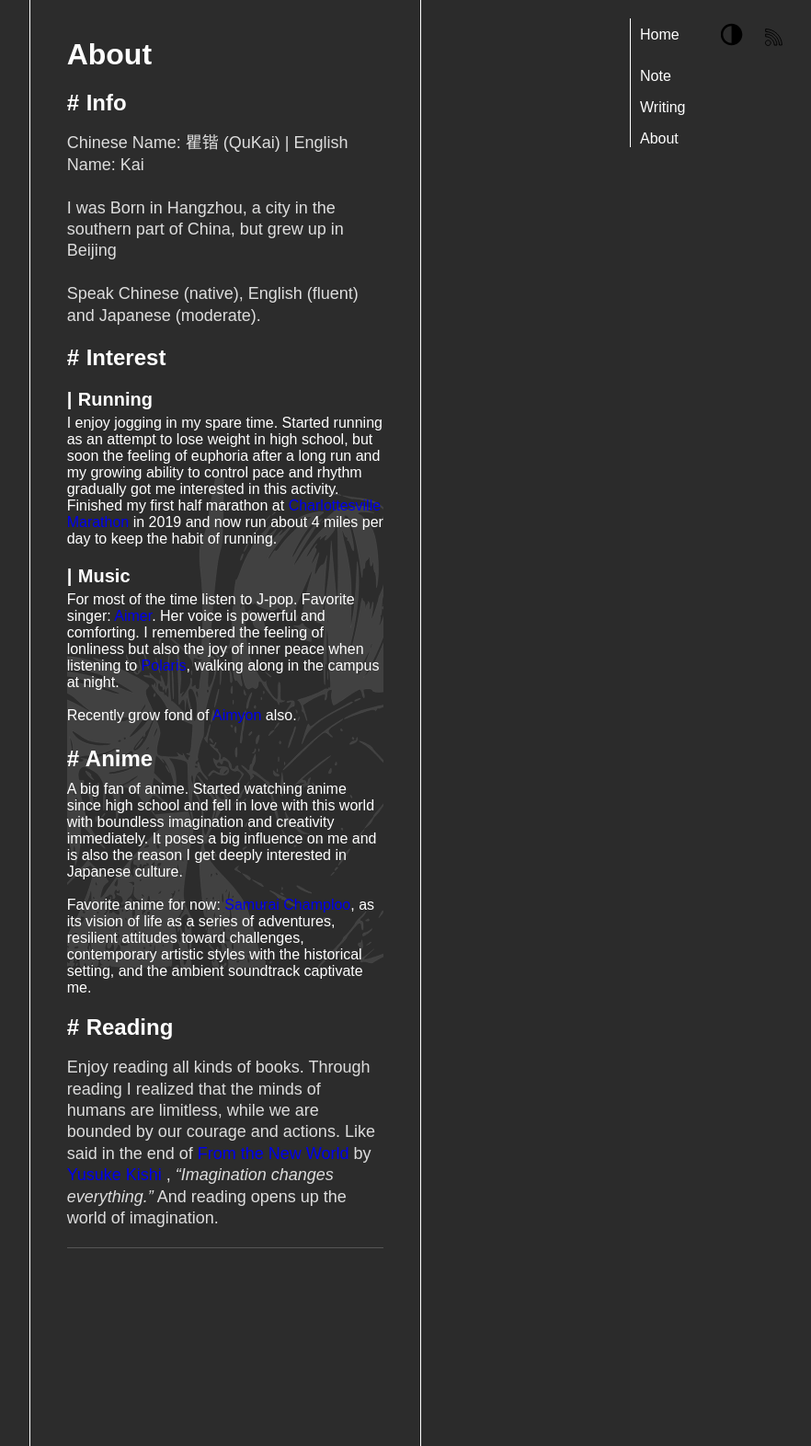
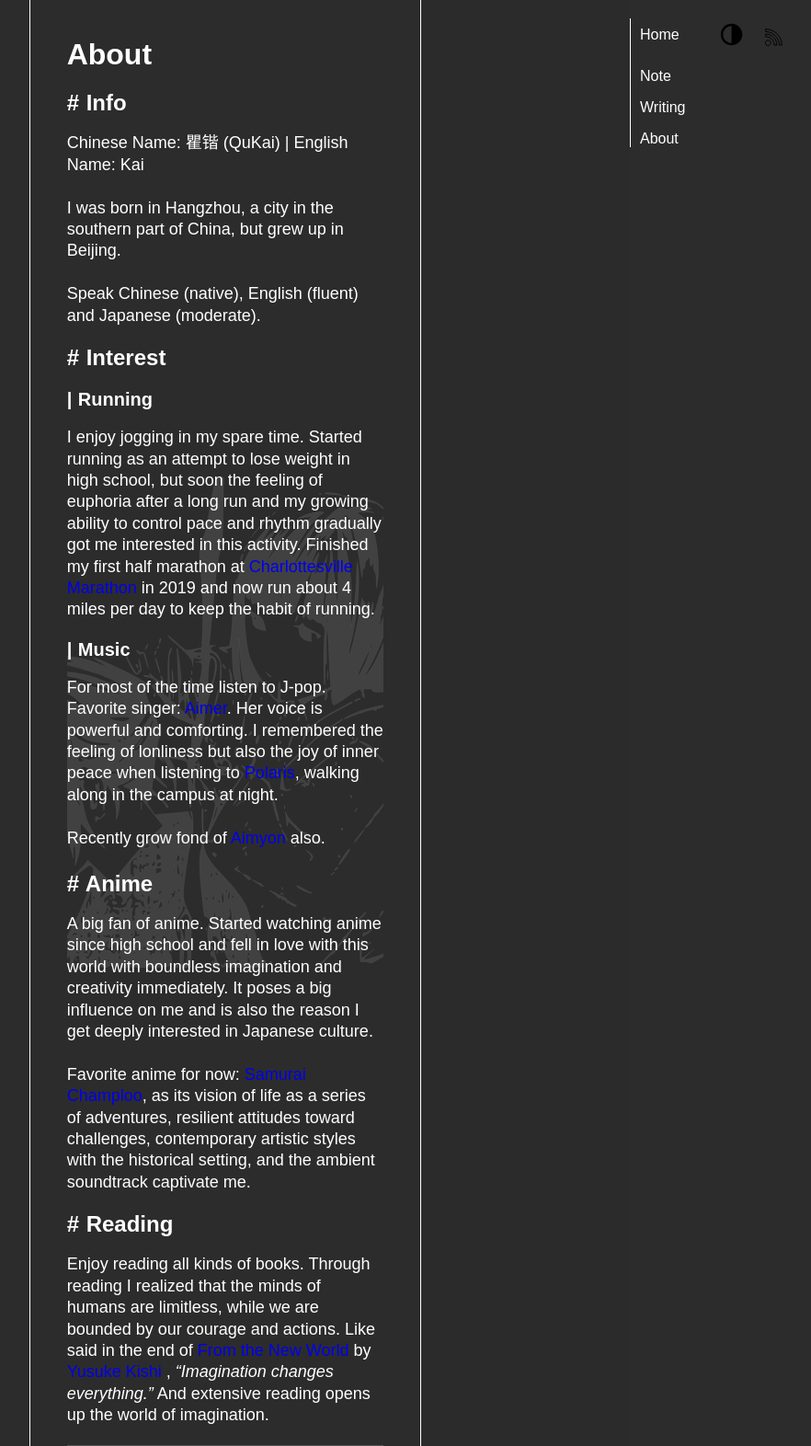
Before and after one commit to faithk7/faithk7.github.io, a Jekyll site: the page built from about.html, in a window 1280 px wide. Shown: the whole page at 92% size, without its empty margins (395-1277 px from the left). Built offline with Jekyll 4.4.1, drawn with Linux system fonts in a browser that asks for light colours.

Commit message:
r: add class o-about-content to about page

```diff
--- a/about.html
+++ b/about.html
@@ -13,7 +13,7 @@
         <h2 class="o-about-item-title"> Info</h2>
         <p class="o-about-content">Chinese Name: 瞿锴 (QuKai) | English Name: Kai
             <br><br>
-            I was Born in Hangzhou, a city in the southern part of China, but grew up in Beijing
+            I was born in Hangzhou, a city in the southern part of China, but grew up in Beijing.
             <br><br>
             Speak Chinese (native), English (fluent) and Japanese (moderate).
         </p>
@@ -21,15 +21,20 @@
     <div class="o-about-item">
         <h2 class="o-about-item-title"> Interest</h2>
         <h3 class="o-about-item-subtitle"> Running</h3>
+        <p class="o-about-content">
             I enjoy jogging in my spare time. Started running as an attempt to lose weight in high school, but soon the
             feeling of euphoria after a long run and my growing ability to control pace and rhythm gradually got me
             interested in this activity. Finished my first half marathon at <a
-            href="https://results.sporthive.com/events/6519024352588254464/races/4">Charlottesville Marathon</a> in 2019
+                href="https://results.sporthive.com/events/6519024352588254464/races/4">Charlottesville Marathon</a> in
+            2019
             and now
             run
             about 4 miles per day to keep the habit of running.
+        <p>
         <h3 class="o-about-item-subtitle"> Music</h3>
-        For most of the time listen to J-pop. Favorite singer: <a href="https://en.wikipedia.org/wiki/Aimer">Aimer</a>.
+        <p class="o-about-content">
+            For most of the time listen to J-pop. Favorite singer: <a
+                href="https://en.wikipedia.org/wiki/Aimer">Aimer</a>.
             Her voice is powerful and comforting. I
             remembered
             the feeling of lonliness but also the joy of inner peace when listening to <a
@@ -38,16 +43,20 @@
             the campus at night.
             <br><br>
             Recently grow fond of <a href="https://en.wikipedia.org/wiki/Aimyon">Aimyon</a> also.
+        </p>
         <h3 class="o-about-item-title"> Anime</h3>
+        <p class="o-about-content">
             A big fan of anime. Started watching anime since high school and fell in love with this world with
             boundless imagination and creativity immediately. It poses a big influence on me and is also the reason I
             get
             deeply interested in Japanese culture.
             <br><br>
-        Favorite anime for now: <a href="https://en.wikipedia.org/wiki/Samurai_Champloo">Samurai Champloo</a>, as its
+            Favorite anime for now: <a href="https://en.wikipedia.org/wiki/Samurai_Champloo">Samurai Champloo</a>, as
+            its
             vision of life as a series of adventures, resilient
             attitudes toward challenges, contemporary artistic styles with the historical setting, and the ambient
             soundtrack captivate me.
+        </p>
     </div>
     <div class="o-about-item">
         <h2 class="o-about-item-title"> Reading</h2>
@@ -58,7 +67,7 @@
             courage and
             actions. Like said in the end of <a href="https://en.wikipedia.org/wiki/From_the_New_World_(novel)">From the
                 New World</a> by <a href="https://en.wikipedia.org/wiki/Yusuke_Kishi">Yusuke Kishi
-            </a> , <i>“Imagination changes everything.”</i> And reading opens
+            </a> , <i>“Imagination changes everything.”</i> And extensive reading opens
             up the world of imagination.
         </p>
     </div>
--- a/assets/about.css
+++ b/assets/about.css
@@ -64,6 +64,6 @@
 
 .o-about-content {
     font-size: 18px;
-    color: #dddddd;
+    /* color: #dddddd; */
     margin-bottom: 10px;
 }
```
Lines whose indentation alone changed are shown as unchanged.
